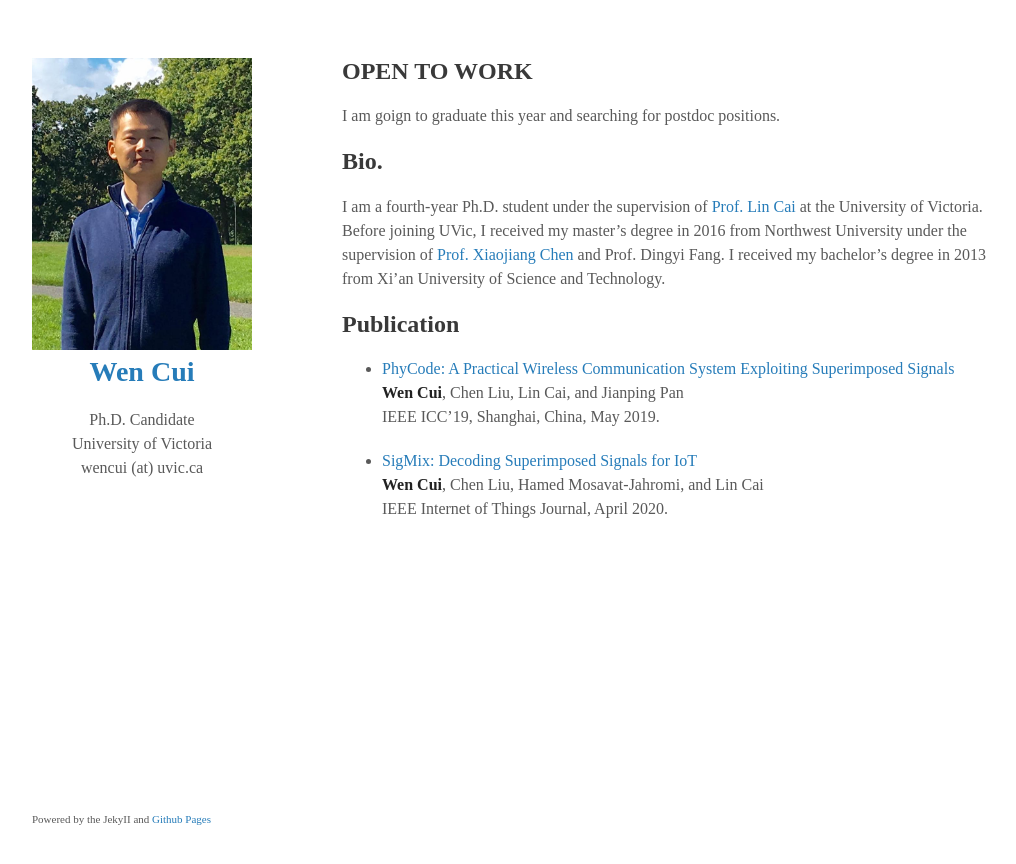
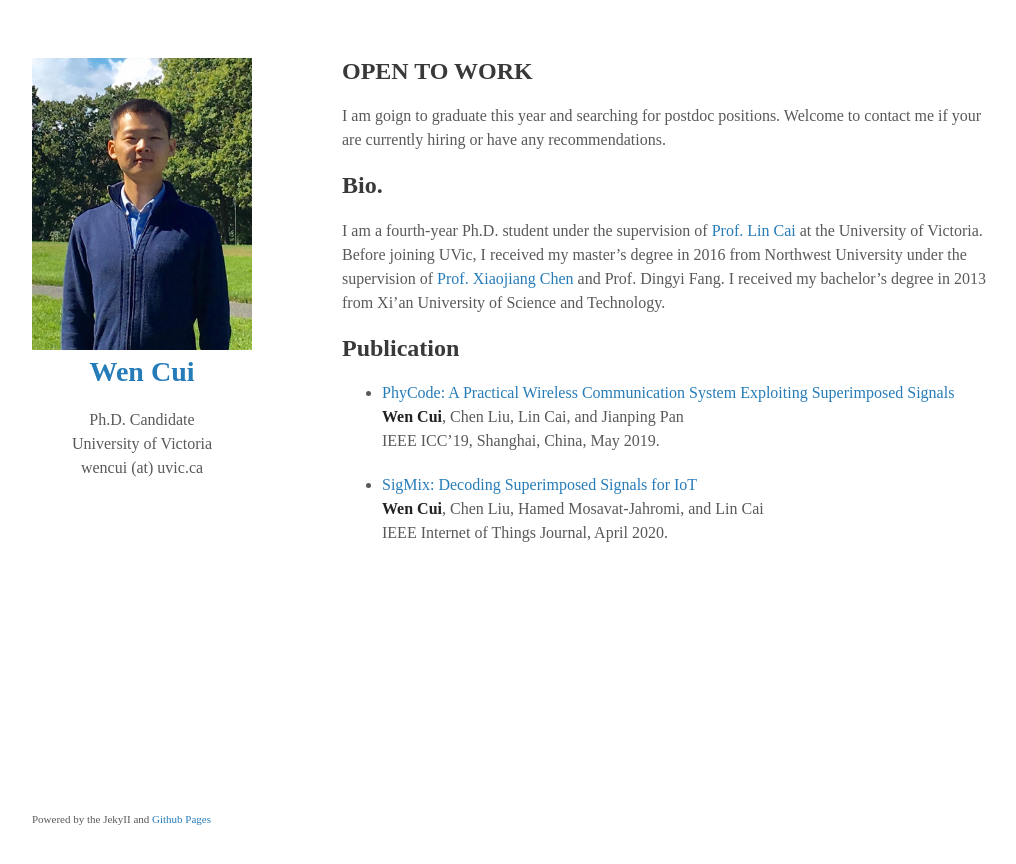
Before and after one commit to wencui/wencui.github.io, a Jekyll site: the page built from index.md, in a window 1280 px wide. Shown: the top 864 px of the page, without its empty margins (128-1144 px from the left). Built offline with Jekyll 4.4.1, drawn with Linux system fonts in a browser that asks for light colours.

Commit message:
Update index.md

```diff
--- a/index.md
+++ b/index.md
@@ -3,7 +3,7 @@ layout: default
 ---
 
 ## OPEN TO WORK
-I am goign to graduate this year and searching for postdoc positions.
+I am goign to graduate this year and searching for postdoc positions. Welcome to contact me if your are currently hiring or have any recommendations.
 
 ## Bio.
 
```
